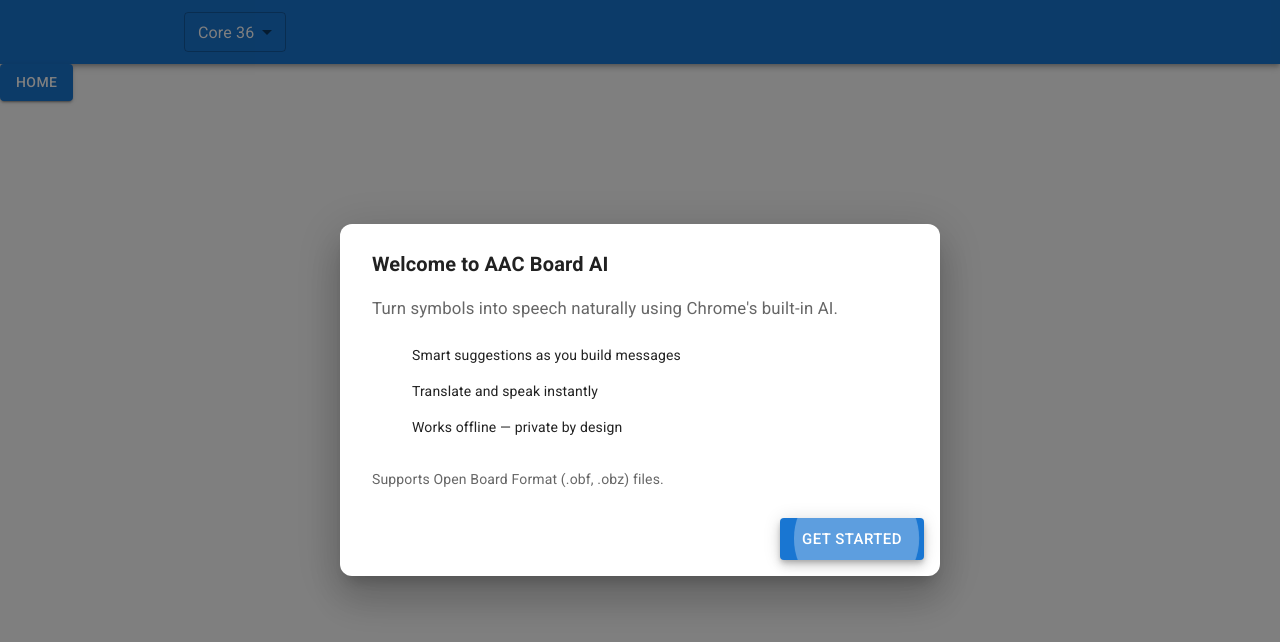
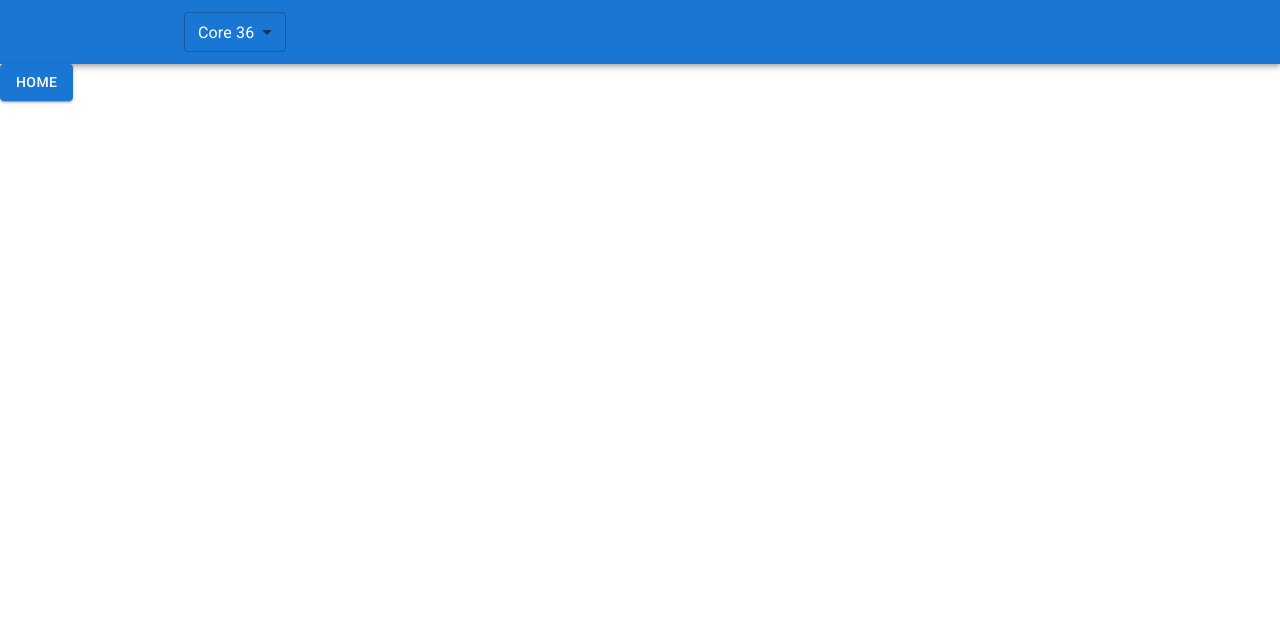
Before and after one commit to shayc/aac-board-ai, a React (Vite) app: page / in a window 1280 px wide. Shown: the top 642 px of the page. Built offline with nearby package versions, Linux system fonts and the light colour scheme; some icons are missing.

Commit message:
refactor: comment out unused WelcomeDialog code in AppLayout for clarity

```diff
--- a/src/components/CommunicationBoard/Pictogram/Pictogram.tsx
+++ b/src/components/CommunicationBoard/Pictogram/Pictogram.tsx
@@ -13,7 +13,6 @@ export function Pictogram(props: PictogramProps) {
       sx={{
         display: "flex",
         flexDirection: "column",
-        width: "100%",
       }}
     >
       <Box sx={{ flexGrow: 1, position: "relative" }}>
@@ -33,6 +32,7 @@ export function Pictogram(props: PictogramProps) {
           />
         )}
       </Box>
+
       {label && <Box>{label}</Box>}
     </Box>
   );
--- a/src/layouts/AppLayout.tsx
+++ b/src/layouts/AppLayout.tsx
@@ -4,12 +4,12 @@ import { Outlet } from "react-router";
 import { AppBar } from "./AppBar";
 import { MenuDrawer } from "./MenuDrawer/MenuDrawer";
 import { SettingsDrawer } from "./SettingsDrawer/SettingsDrawer";
-import { WelcomeDialog } from "./WelcomeDialog/WelcomeDialog";
+// import { WelcomeDialog } from "./WelcomeDialog/WelcomeDialog";
 
 export function AppLayout() {
   const [isMenuOpen, setIsMenuOpen] = useState(false);
   const [isSettingsOpen, setIsSettingsOpen] = useState(false);
-  const [isWelcomeOpen, setIsWelcomeOpen] = useState(true);
+  // const [isWelcomeOpen, setIsWelcomeOpen] = useState(true);
 
   return (
     <Box sx={{ display: "flex", flexDirection: "column", height: "100vh" }}>
@@ -29,10 +29,10 @@ export function AppLayout() {
         onClose={() => setIsSettingsOpen(false)}
       />
 
-      <WelcomeDialog
+      {/* <WelcomeDialog
         open={isWelcomeOpen}
         onClose={() => setIsWelcomeOpen(false)}
-      />
+      /> */}
     </Box>
   );
 }
```
